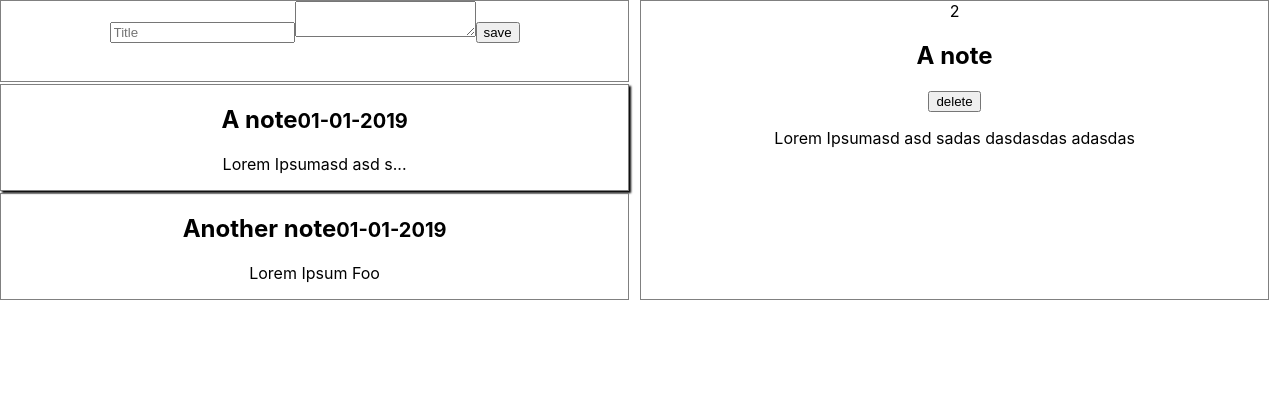
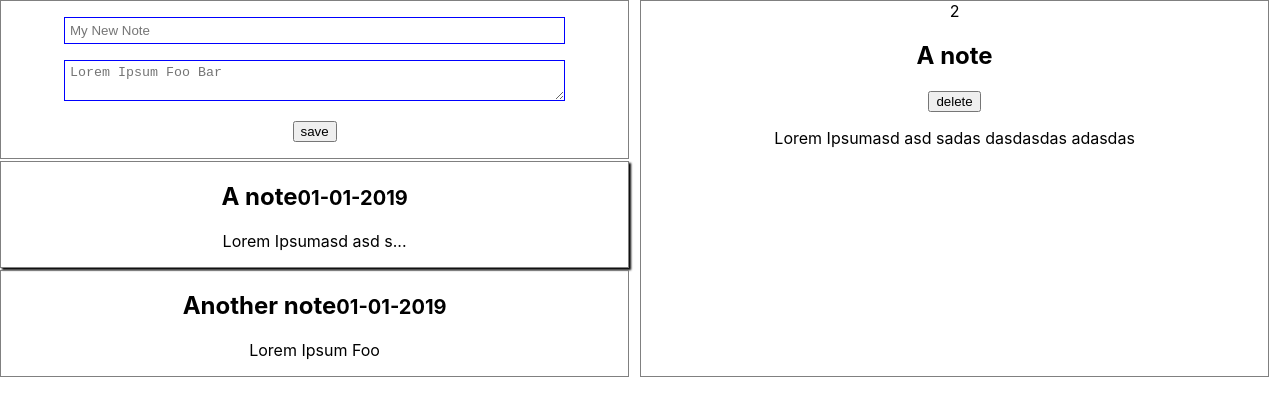
Before and after one commit to sm0k1nggnu/notes, a React (Create React App) app: page / in a window 1280 px wide. Shown: the top 416 px of the page. Built offline with nearby package versions, Linux system fonts and the light colour scheme.

Commit message:
before redux

```diff
--- a/src/AddNote/AddNote.css
+++ b/src/AddNote/AddNote.css
@@ -2,6 +2,23 @@
     width: 98%;
     border: 1px solid grey;
     margin: 0 0 2px 0;
+    padding-top: 1rem;
     cursor: pointer;
     min-height: 80px;
 }
+.AddNote__Title {
+    width: 78%;
+    padding: 0.3rem;
+    border: 1px solid blue;
+    margin-bottom: 1rem;
+}
+.AddNote__Content {
+    width: 78%;
+    padding: 0.3rem;
+    border: 1px solid blue;
+    margin-bottom: 1rem;
+}
+.AddNote__Save {
+    display: block;
+    margin: 0 auto 1rem auto;
+}
--- a/src/AddNote/AddNote.js
+++ b/src/AddNote/AddNote.js
@@ -4,16 +4,22 @@ import './AddNote.css';
 // const addnote = (props) => {
 class AddNote extends Component {
     state = {
+        lastNoteId : 4,
+        content: '',
+        title: '',
         notes : [
             {id:5, title: '',content: ''}
         ]
     }
 
-    postDataHandler = () => {
-        const data = {
-            title: this.state.title,
-            body: this.state.content
-        }
+    postDataHandler = (e) => {
+        console.log("postdatahandler")
+        console.log(this.state.title)
+        console.log(this.state.content)
+        // const data = {
+        //     title: this.state.title,
+        //     body: this.state.content
+        // }
         let noteId = this.state.lastNoteId++;
         let newNote = {id: noteId, content: '', dateAdded: '01-01-2019'};
         newNote = {
@@ -28,23 +34,26 @@ class AddNote extends Component {
         )
     }
 
-    render() {
+     render() {
         return (
             <div className="AddNote">
                 <input
                     type="text"
-                    //onChange={ props.changed }
-                    value={ this.state.title }
-                    placeholder="Title"
-                    className=""
+                    onChange={(event) => this.setState({title: event.target.value})}
+                    value={ this.state.notes.title }
+                    placeholder="My New Note"
+                    className="AddNote__Title"
                 />
                 <textarea
-                    value={this.state.content}
+                    value={this.state.notes.content}
+                    placeholder="Lorem Ipsum Foo Bar"
                     onChange={(event) => this.setState({content: event.target.value})}
+                    className="AddNote__Content"
                 >
                 </textarea>
                 <button
-                    onClick={this.postDataHandler}
+                    onClick={(event) => this.postDataHandler(event)}
+                    className="AddNote__Save"
                 >save</button>
             </div>
         )
--- a/src/App.js
+++ b/src/App.js
@@ -33,7 +33,7 @@ class App extends Component {
   }
 
   addNewNote = (event, id) => {
-    //console.log(event.target.value)
+    console.log(event.target.value)
     // let noteId = this.state.lastNoteId++;
     // let newNote = {id: noteId, content: '', dateAdded: '01-01-2019'};
     // newNote = {
@@ -51,25 +51,22 @@ class App extends Component {
   }
 
   saveNewNote = (event, id) => {
-    let noteId = this.state.lastNoteId++;
-    let newNote = {id: noteId, content: '', dateAdded: '01-01-2019'};
-    newNote = {
-      content: event.target.value
-    };
-    console.dir(newNote)
-    const newNotes = [
-      newNote,
-      ...this.state.notes
-    ]
-    console.dir(newNotes)
-    this.setState(
-      {notes: newNotes}
-    )
+    console.log('saved')
+    // let noteId = this.state.lastNoteId++;
+    // let newNote = {id: noteId, content: '', dateAdded: '01-01-2019'};
+    // newNote = {
+    //   content: event.target.value
+    // };
+    // const newNotes = [
+    //   newNote,
+    //   ...this.state.notes
+    // ]
+    // this.setState(
+    //   {notes: newNotes}
+    // )
   }
 
   deleteNote = (event, id) => {
-    console.log(event.target.value)
-    //alert(index)
     const notes =  [...this.state.notes];
     notes.splice(id, 1)
     this.setState(
@@ -92,6 +89,7 @@ class App extends Component {
           {this.state.notes.map((note, index) => {
             let cn = (this.state.showNote === index) ? 'active' : '';
             return <Note
+              key={ index }
               active={ cn }
               title={ note.title }
               content={ note.content }
@@ -105,8 +103,11 @@ class App extends Component {
     if(this.state.notes.length > 0) {
       note = (
         <div className="Note">
-        {  this.state.lastNoteId}
-          <h2>{ this.state.notes[this.state.showNote].title }</h2><button onClick={(event) => this.deleteNote(event, this.state.showNote)}>delete</button>
+          { this.state.lastNoteId }
+          <h2>{ this.state.notes[this.state.showNote].title }</h2>
+          <button
+            onClick={(event) => this.deleteNote(event, this.state.showNote)}>delete
+          </button>
           <p>{ this.state.notes[this.state.showNote].content }</p>
         </div>
         )
```
